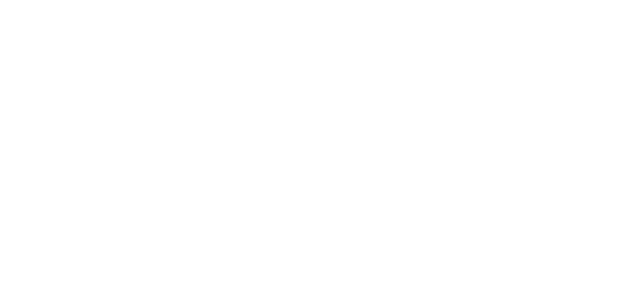
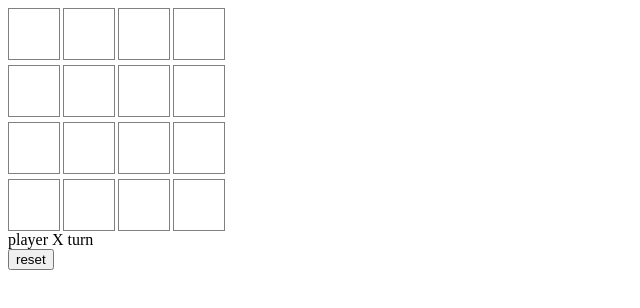
Before and after one commit to aparagrawal/component_store, a React (Vite) app: page /component_store/tic-tac-toe in a window 1280 px wide. Before the commit this address had no page. Shown: the top 308 px of the page, without its empty margins (0-640 px from the left). Built offline with nearby package versions, Linux system fonts and the light colour scheme.

Commit message:
tictoe game

```diff
--- a/src/App.tsx
+++ b/src/App.tsx
@@ -25,7 +25,7 @@
 import SearchBar from "./components/SearchBar";
 import CommentBox from "./components/NestedComponent/CommentBox";
 import commentsData from "./NestedData.json";
-
+import TicTacToe from "./components/TicTacToe/Tictactoe";
 type Comment = {
 	id: number;
 	value: string;
@@ -180,6 +180,7 @@
 				/>
 				<Route path="todo-list" element={<TodoList />} />
 				<Route path="search-bar" element={<SearchBar />} />
+				<Route path="tic-tac-toe" element={<TicTacToe />} />
 				<Route
 					path="nested-component"
 					element={
--- a/src/components/Home.tsx
+++ b/src/components/Home.tsx
@@ -125,6 +125,12 @@
 					>
 						Nested Component
 					</button>
+					<button
+						onClick={() => navigate("/tic-tac-toe")}
+						className="btn-class"
+					>
+						Tic Tac Toe
+					</button>
 				</div>
 			</div>
 		</div>
--- /dev/null
+++ b/src/components/TicTacToe/Board.tsx
@@ -0,0 +1,34 @@
+import React from "react";
+import "./tictac.css";
+
+function Board({
+	size,
+	board,
+	handleClickedCell,
+}: {
+	size: number;
+	board: any;
+	handleClickedCell: any;
+}) {
+	return (
+		<div
+			className="board"
+			style={{ gridTemplateColumns: `repeat(${size},50px)` }}
+		>
+			{board.map((row: any, rowNo: number) => {
+				return row.map((cell: any, cellNo: number) => {
+					return (
+						<div
+							onClick={() => handleClickedCell(rowNo, cellNo)}
+							className="cell"
+						>
+							{cell}
+						</div>
+					);
+				});
+			})}
+		</div>
+	);
+}
+
+export default Board;
--- /dev/null
+++ b/src/components/TicTacToe/Tictactoe.tsx
@@ -0,0 +1,49 @@
+import React, { useState } from "react";
+import "./tictac.css";
+import Board from "./Board";
+import { checkWinner } from "../../utils/tictactoeutils.js";
+
+function TicTacToe({ size = 4 }) {
+	const [board, setBoard] = useState(
+		Array.from({ length: size }, () => {
+			return Array(size).fill(null);
+		}),
+	);
+	const [turnX, setTurnX] = useState(false);
+
+	const winner = checkWinner({ board, size });
+
+	const status = winner
+		? `winner is ${winner}`
+		: turnX
+		? "player O turn"
+		: "player X turn";
+
+	const handleClickedCell = (rowIndx: number, colIndx: number) => {
+		if (board[rowIndx][colIndx] || winner) {
+			return;
+		}
+		const deepCopyOfBoard = JSON.parse(JSON.stringify(board));
+		deepCopyOfBoard[rowIndx][colIndx] = turnX ? "O" : "X";
+		setBoard(deepCopyOfBoard);
+		setTurnX(!turnX);
+	};
+
+	const handleReset = () => [
+		setBoard(
+			Array.from({ length: size }, () => {
+				return Array(size).fill(null);
+			}),
+		),
+	];
+
+	return (
+		<div className="container">
+			<Board handleClickedCell={handleClickedCell} board={board} size={size} />
+			<div className="status">{status}</div>
+			<button onClick={handleReset}>reset</button>
+		</div>
+	);
+}
+
+export default TicTacToe;
--- /dev/null
+++ b/src/components/TicTacToe/tictac.css
@@ -0,0 +1,13 @@
+.board {
+	display: grid;
+	gap: 5px;
+}
+.cell {
+	height: 50px;
+	width: 50px;
+	border: 1px solid gray;
+	display: flex;
+	justify-content: center;
+	align-items: center;
+	font-size: 2rem;
+}
--- /dev/null
+++ b/src/utils/tictactoeutils.d.ts
@@ -0,0 +1,6 @@
+type CheckWinnerParams = {
+	board: (string | null)[][];
+	size: number;
+};
+
+export function checkWinner(params: CheckWinnerParams): string | null;
--- /dev/null
+++ b/src/utils/tictactoeutils.js
@@ -0,0 +1,66 @@
+export function checkWinner({ board, size }) {
+	console.log("this is my size", size);
+
+	for (let i = 0; i < size; i++) {
+		const symbol = board[i][0];
+
+		if (symbol) {
+			let winner = true;
+
+			for (let j = 1; j < size; j++) {
+				if (symbol !== board[i][j]) {
+					winner = false;
+
+					break;
+				}
+			}
+			if (winner) {
+				return symbol;
+			}
+		}
+	}
+	// for column winnee
+
+	for (let j = 0; j < size; j++) {
+		const symbol = board[0][j];
+		if (symbol) {
+			let winner = true;
+			for (let i = 1; i < size; i++) {
+				if (symbol !== board[i][j]) {
+					winner = false;
+					break;
+				}
+			}
+			if (winner) {
+				return symbol;
+			}
+		}
+	}
+	// check for main diagnol
+
+	let symbol = board[0][0];
+	let winner = true;
+	for (let i = 1; i < size; i++) {
+		if (symbol !== board[i][i]) {
+			winner = false;
+			break;
+		}
+	}
+	if (winner) {
+		return symbol;
+	}
+
+	symbol = board[0][size - 1];
+	winner = true;
+	for (let i = 1; i < size; i++) {
+		if (symbol !== board[i][size - 1 - i]) {
+			winner = false;
+			break;
+		}
+	}
+	if (winner) {
+		return symbol;
+	}
+
+	return null;
+}
```
